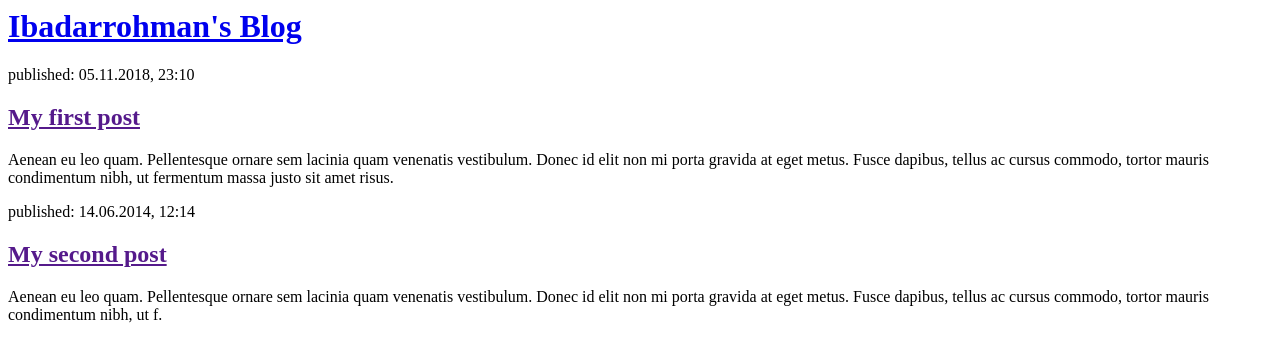
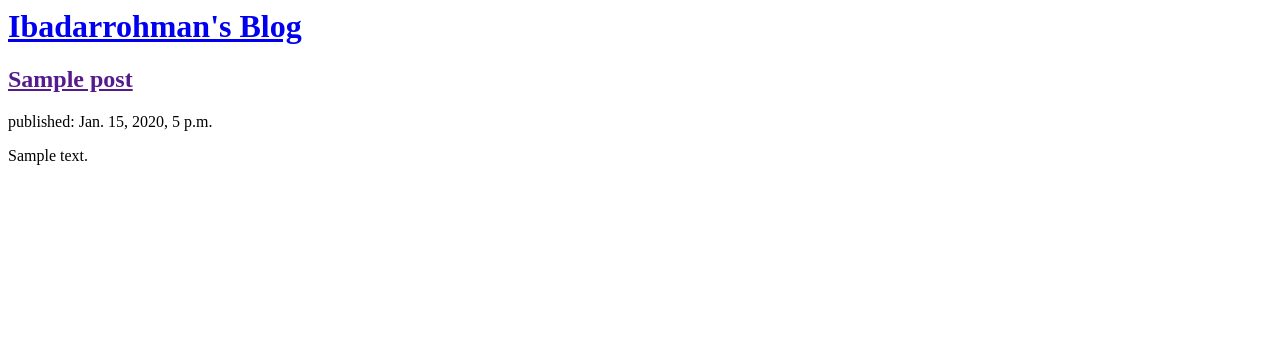
Before and after one commit to mkhashtag/first-django-app, a Django app: template blog/templates/blog/post_list.html in a window 1280 px wide. Shown: the top 362 px of the page. Run offline with Django 3.2, Linux system fonts and the light colour scheme; the template is opened without the code that fills it: values that come from a table or form of the project are taken from there, others are empty; tables that the repository leaves empty hold one stand-in row (values such as "Sample post").

Commit message:
Dinamis HTML from sql

```diff
--- a/blog/templates/blog/post_list.html
+++ b/blog/templates/blog/post_list.html
@@ -7,16 +7,12 @@
             <h1><a href="/">Ibadarrohman's Blog</a></h1>
         </div>
 
+        {% for post in posts %}
         <div>
-            <p>published: 05.11.2018, 23:10</p>
-            <h2><a href="">My first post</a></h2>
-            <p>Aenean eu leo quam. Pellentesque ornare sem lacinia quam venenatis vestibulum. Donec id elit non mi porta gravida at eget metus. Fusce dapibus, tellus ac cursus commodo, tortor mauris condimentum nibh, ut fermentum massa justo sit amet risus.</p>
+            <h2><a href="">{{ post.title }}</a></h2>
+            <p>published: {{ post.published_date }}</p>
+            <p>{{ post.text|linebreaksbr }}</p>
         </div>
-
-        <div>
-            <p>published: 14.06.2014, 12:14</p>
-            <h2><a href="">My second post</a></h2>
-            <p>Aenean eu leo quam. Pellentesque ornare sem lacinia quam venenatis vestibulum. Donec id elit non mi porta gravida at eget metus. Fusce dapibus, tellus ac cursus commodo, tortor mauris condimentum nibh, ut f.</p>
-        </div>
+    {% endfor %}
     </body>
 </html>
--- a/blog/views.py
+++ b/blog/views.py
@@ -1,5 +1,8 @@
 from django.shortcuts import render
+from .models import Post
+from django.utils import timezone
 
 # Create your views here.
 def post_list(request):
-    return render(request, 'blog/post_list.html', {})
+    posts = Post.objects.filter(published_date__lte=timezone.now()).order_by('-published_date')
+    return render(request, 'blog/post_list.html', {'posts' : posts})
--- a/mysite/settings.py
+++ b/mysite/settings.py
@@ -104,7 +104,7 @@ AUTH_PASSWORD_VALIDATORS = [
 # Internationalization
 # https://docs.djangoproject.com/en/2.0/topics/i18n/
 
-LANGUAGE_CODE = 'ID'
+LANGUAGE_CODE = 'en-us'
 
 TIME_ZONE = 'Asia/Jakarta'
 
```
